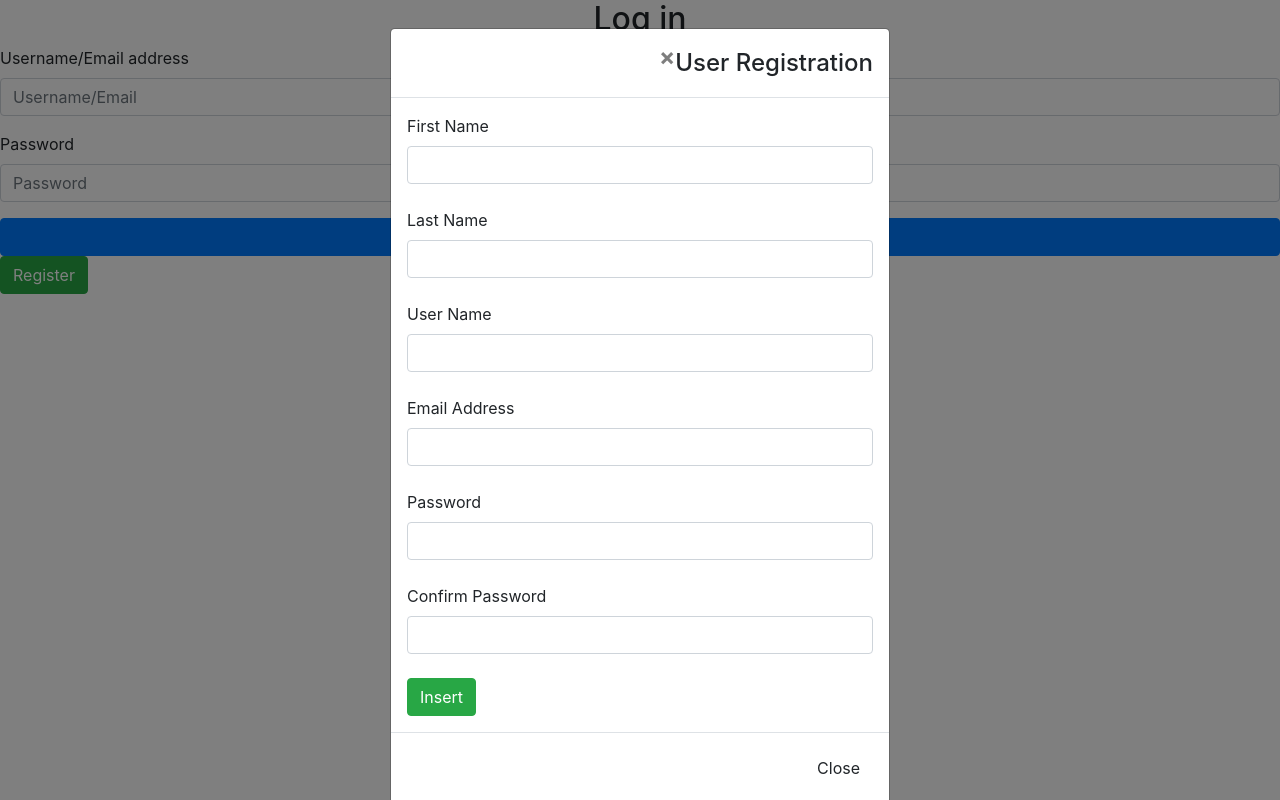
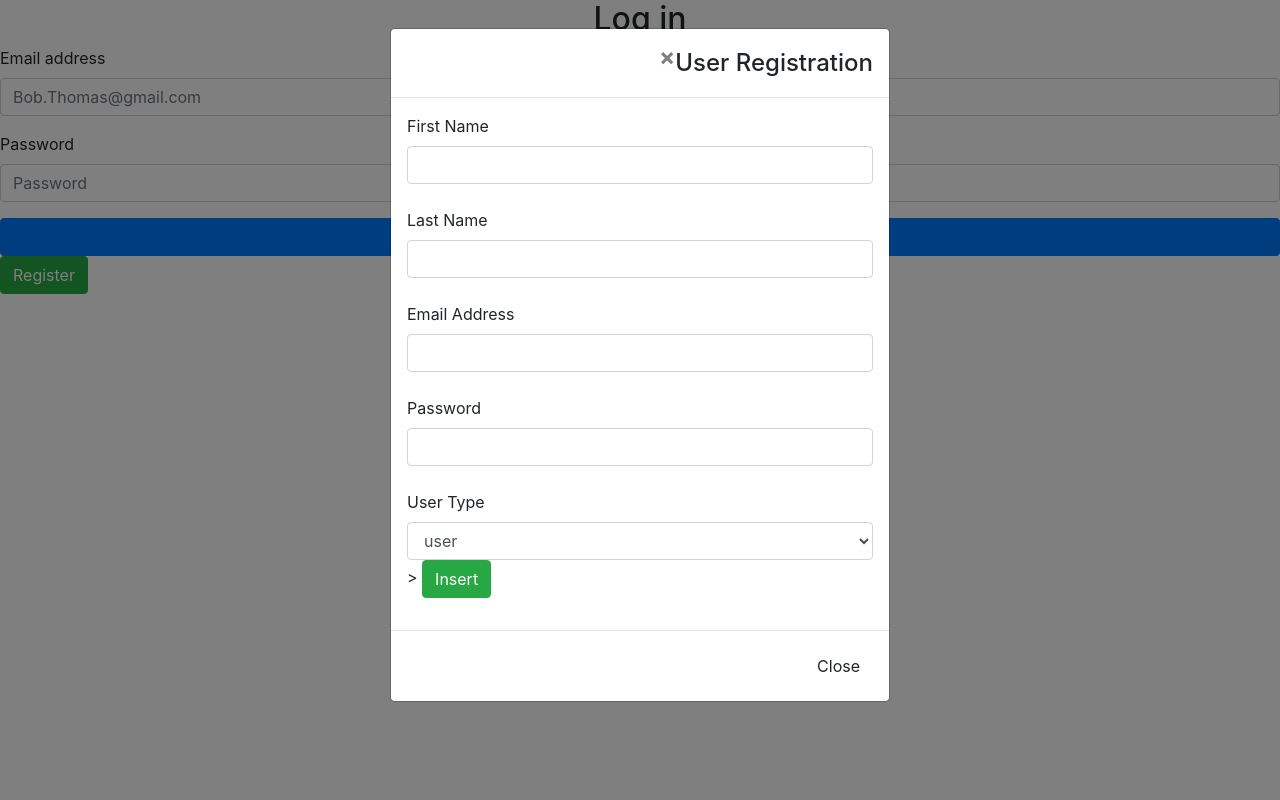
Before and after one commit to Kiem91/WebDev, a PHP site: page /8-SQL/login.php in a window 1280 px wide, after a click on "Register". Run offline with PHP 8.4, Linux system fonts and the light colour scheme; a stand-in replaces the project's code that opens the database connection.

Commit message:
modified logon process, moved certs to own directory

```diff
--- a/8-SQL/login.php
+++ b/8-SQL/login.php
@@ -1,4 +1,32 @@
-<!doctype html>
+<?php
+   include("config.php");
+   session_start();
+
+   if($_SERVER["REQUEST_METHOD"] == "POST") {
+      // username and password sent from form
+
+      $myusername = mysqli_real_escape_string($db,$_POST['username']);
+      $mypassword = mysqli_real_escape_string($db,$_POST['password']);
+
+      $sql = "SELECT email FROM users WHERE email = '$myusername' and password = '$mypassword'";
+      $result = mysqli_query($db,$sql);
+      $row = mysqli_fetch_array($result,MYSQLI_ASSOC);
+      $active = $row['active'];
+
+      $count = mysqli_num_rows($result);
+
+      // If result matched $myusername and $mypassword, table row must be 1 row
+
+      if($count == 1) {
+         session_register("myusername");
+         $_SESSION['login_user'] = $myusername;
+
+         header("location: index.php");
+      }else {
+         $error = "Your Login Name or Password is invalid";
+      }
+   }
+?>
 <html lang="en">
   <head>
     <!-- Required meta tags -->
@@ -13,11 +41,11 @@
   <body>
 
 	<div class="login-form">
-	    <form action="index.php" method="post">
+	    <form action="" method="post">
 	        <h2 class="text-center">Log in</h2>
 	        <div class="form-group">
-	        	<label for="username">Username/Email address</label>
-	            <input type="text" class="form-control" placeholder="Username/Email" required="required" id=usernameInput name="username">
+	        	<label for="username">Email address</label>
+	            <input type="text" class="form-control" placeholder="Bob.Thomas@gmail.com" required="required" id=usernameInput name="username">
 	        </div>
 	        <div class="form-group">
 	        	<label for="password">Password</label>
@@ -60,18 +88,17 @@
                           <label>Last Name</label>
                           <input type="text" name="lastName" id="lastName" class="form-control" />
                           <br />
-                          <label>User Name</label>
-                          <input type="text" name="userName" id="userName" class="form-control" />
-                          <br />
                           <label>Email Address</label>
                           <input type="text" name="emailAddress" id="emailAddress" class="form-control" />
                           <br />
                           <label>Password</label>
                           <input type="password" name="password" id="passwordCreate" class="form-control" />
                           <br />
-                          <label>Confirm Password</label>
-                          <input type="password" name="password" id="passwordConfirm" class="form-control" />
-                          <br />
+                          <label>User Type</label>
+                          <select class="form-control" name="userType" id="userType">
+                            <option>user</option>
+                            <option>test</option>
+                          </select>>
                           <input type="hidden" name="id" id="id" />
                           <input type="submit" name="insert" id="insert" value="Insert" class="btn btn-success" />
                      </form>
@@ -108,9 +135,9 @@
                 success:function(data){
                      $('#firstName').val(data.firstname);
                      $('#lastName').val(data.lastname);
-                     $('#userName').val(data.username);
                      $('#emailAddress').val(data.email);
                      $('#passwordCreate').val(data.password);
+                     $('#userType').val(data.usertype);
                      $('#employee_id').val(data.id);
                      $('#insert').val("Update");
                      $('#add_data_Modal').modal('show');
@@ -126,10 +153,6 @@
            else if($('#lastName').val() == "")
            {
                 alert("Name is required");
-           }
-           else if($('#userName').val() == '')
-           {
-                alert("Username is required");
            }
            else if($('#emailAddress').val() == '')
            {
```
Also changed, not shown: 2 other files.
